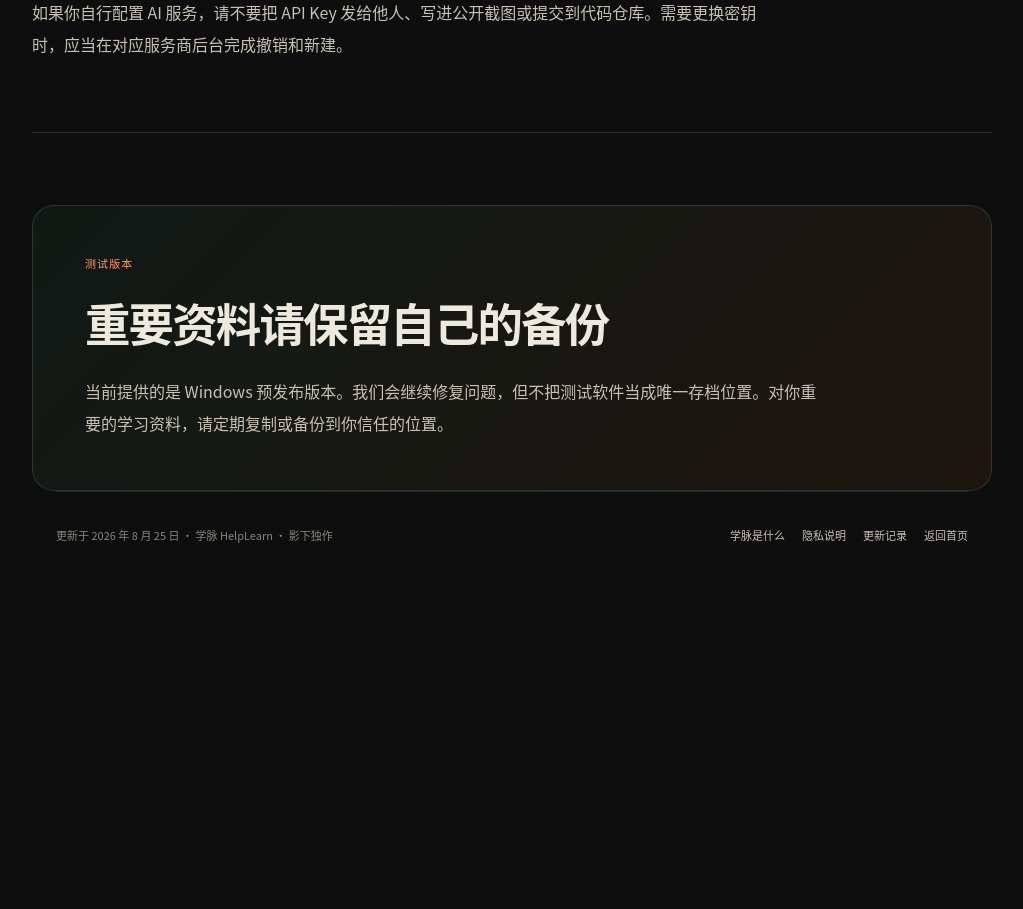
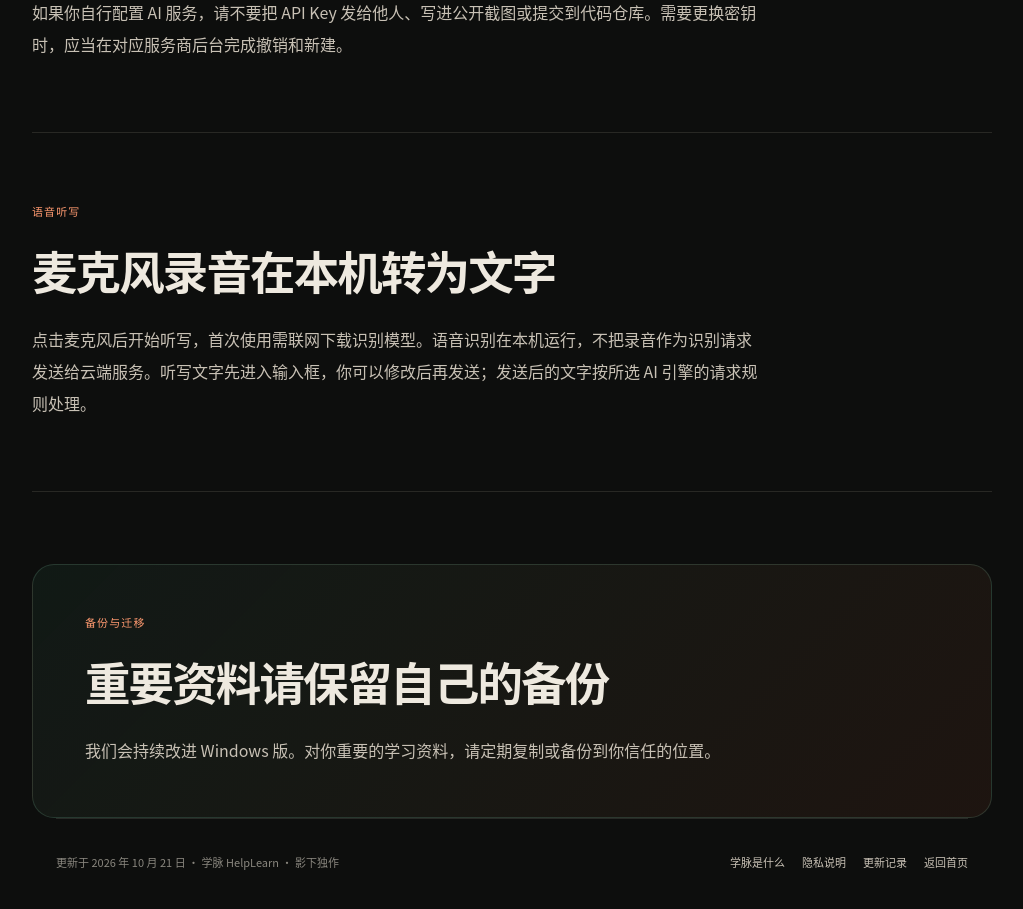
Before and after one commit to indieshade/xuemai-site, a Next.js app: page /privacy in a window 1280 px wide. Shown: the part 1400-2309 px from the top of the page, without its empty margins (128-1151 px from the left). Before the commit the page ends 2026 px from the top, so only its background shows below. Built offline with nearby package versions, Linux system fonts and the light colour scheme.

Commit message:
Document desktop 0.4.2 learning discussions and local dictation

```diff
--- a/app/changelog/page.tsx
+++ b/app/changelog/page.tsx
@@ -29,9 +29,10 @@ export default function ChangelogPage() {
         <ul className="info-check-list">
           <li>{product.windows.edition}安装包已更新至 {product.windows.version}。</li>
           <li>免费持续使用 1 个学习脉络和 1 个领域，新增更多时再选择年度版或永久版；模型费用独立计算。</li>
-          <li>改善菜单遮挡、下拉选择器与按钮提示；取消升级后保留输入。</li>
-          <li>修复带资料页链接的收藏、稍后复习同步及原文跳转，重启后恢复记录与阅读位置。</li>
-          <li>联网工具接入 Pi，支持搜索、网页阅读与引用；改善理解反馈和概念地图纠错同步。</li>
+          <li>输入区支持实时语音听写，停顿后在原处补标点；手动修改后可继续口述，校对后再发送。</li>
+          <li>思考提示可展开独立讨论，收起后继续正文；只有主动选择才带回正式对话，并保留来源入口。</li>
+          <li>新增讨论缩略导航与回合颜色标记，方便回看；区分模型整理的概念与自己表达的理解依据。</li>
+          <li>提问保留选择题与自由回答，均可跳过；改善 AI 进程退出时的异常处理和诊断。</li>
         </ul>
       </section>
 
@@ -39,6 +40,7 @@ export default function ChangelogPage() {
         <span className="info-index">已知情况</span>
         <h2 id="known-issues">安装时可能看到 Windows 风险提示</h2>
         <p>当前安装包尚未进行代码签名。请从官网或 GitHub Release 下载，并在安装前核对 SHA256。其他使用问题可以通过 QQ 2590930875 或官网微信入口反馈。</p>
+        <p>语音听写首次使用需下载本地模型；英文、专名和数字可能识别有误，请发送前校对。模型整理和理解记录也不代表已经掌握。</p>
       </section>
 
       <section className="info-section info-callout" aria-labelledby="next-version">
--- a/app/privacy/page.tsx
+++ b/app/privacy/page.tsx
@@ -14,7 +14,7 @@ export default function PrivacyPage() {
       eyebrow="学脉 HelpLearn · 数据说明"
       title="资料放在哪里，由你决定"
       description="学脉把学习记录放在你指定的本地文件夹。你可以备份和迁移，也可以在不再使用桌面端时继续保留这些文件。"
-      updated="2026 年 8 月 25 日"
+      updated="2026 年 10 月 21 日"
     >
       <section className="info-section" aria-labelledby="local-data">
         <span className="info-index">学习记录</span>
@@ -35,10 +35,16 @@ export default function PrivacyPage() {
         <p>如果你自行配置 AI 服务，请不要把 API Key 发给他人、写进公开截图或提交到代码仓库。需要更换密钥时，应当在对应服务商后台完成撤销和新建。</p>
       </section>
 
+      <section className="info-section" aria-labelledby="voice-input">
+        <span className="info-index">语音听写</span>
+        <h2 id="voice-input">麦克风录音在本机转为文字</h2>
+        <p>点击麦克风后开始听写，首次使用需联网下载识别模型。语音识别在本机运行，不把录音作为识别请求发送给云端服务。听写文字先进入输入框，你可以修改后再发送；发送后的文字按所选 AI 引擎的请求规则处理。</p>
+      </section>
+
       <section className="info-section info-callout" aria-labelledby="alpha-boundary">
-        <span className="info-index">测试版本</span>
+        <span className="info-index">备份与迁移</span>
         <h2 id="alpha-boundary">重要资料请保留自己的备份</h2>
-        <p>当前提供的是 Windows 预发布版本。我们会继续修复问题，但不把测试软件当成唯一存档位置。对你重要的学习资料，请定期复制或备份到你信任的位置。</p>
+        <p>我们会持续改进 Windows 版。对你重要的学习资料，请定期复制或备份到你信任的位置。</p>
       </section>
     </InfoPage>
   );
```
